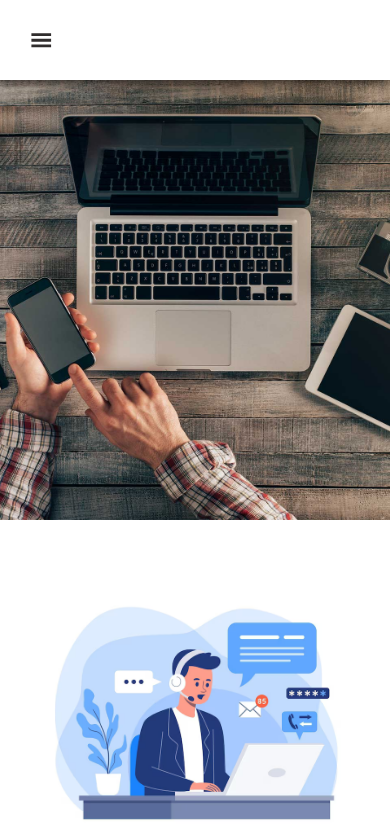
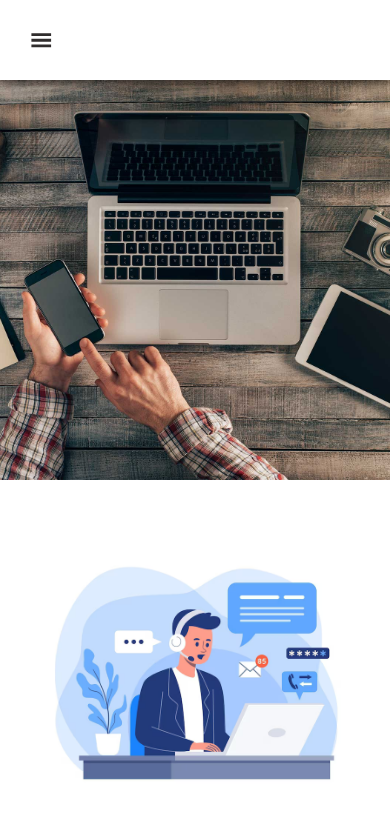
Before and after one commit to Syed-Moazzam/MERN-Blogs-App, a React (Vite) app in the folder client/: page /contact in a window 390 px wide. Shown: the top 838 px of the page. Built offline with nearby package versions, Linux system fonts and the light colour scheme.

Commit message:
changes in hero section

```diff
--- a/client/src/components/HeroSection/HeroSection.module.css
+++ b/client/src/components/HeroSection/HeroSection.module.css
@@ -8,3 +8,11 @@
     height: 100%;
     object-fit: cover;
 }
+
+
+/* media queries */
+@media screen and (max-width: 400px) {
+    .heroSectionContainerDiv {
+        height: 400px;
+    }
+}
--- a/client/src/pages/SingleBlog/SingleBlog.module.css
+++ b/client/src/pages/SingleBlog/SingleBlog.module.css
@@ -246,7 +246,7 @@
     }
 
     .blogImageContainer {
-        height: 350px;
+        height: 400px;
     }
 
     .blogTitle>h2 {
```
Also changed, not shown: 1 other file (tests, documents, lock files or other folders).
